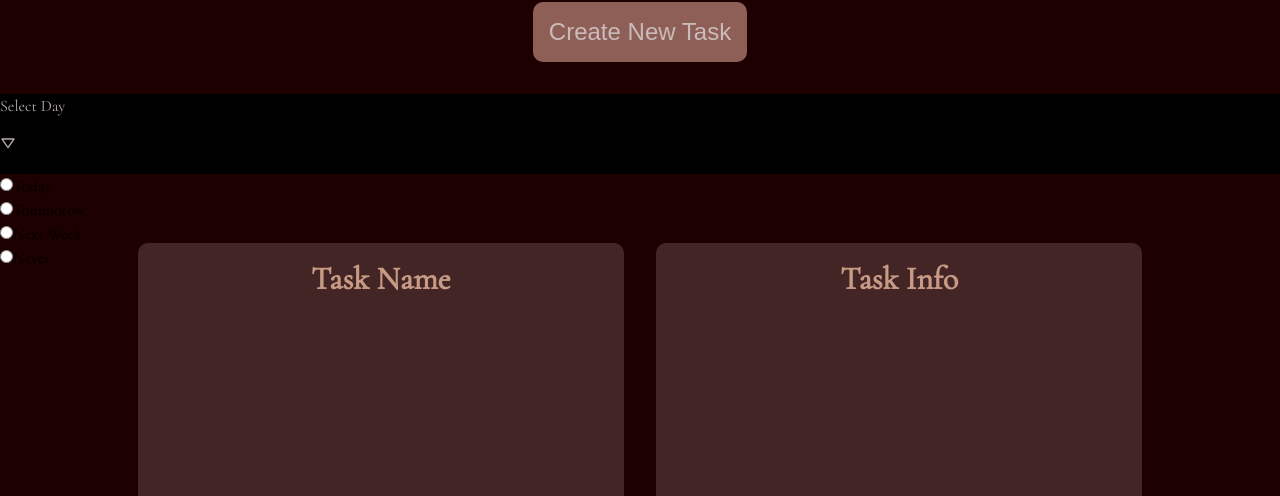
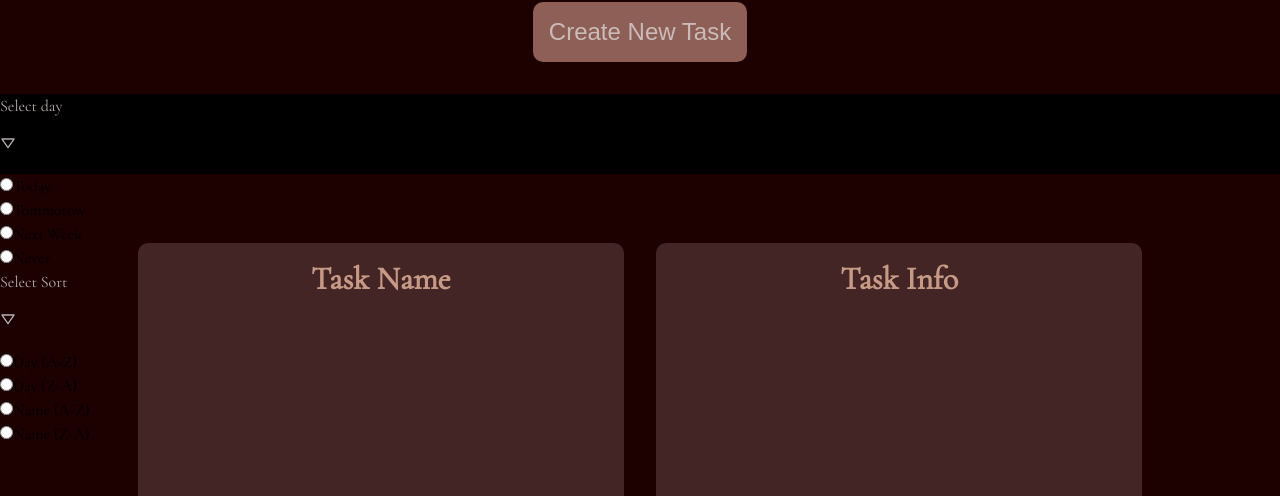
Before and after one commit to Ljusaj123/ToDo-List, a React (Create React App) app: page / in a window 1280 px wide. Shown: the part 182-678 px from the top of the page. Built offline with nearby package versions, Linux system fonts and the light colour scheme.

Commit message:
container for sorting

```diff
--- a/src/App.js
+++ b/src/App.js
@@ -4,6 +4,7 @@ import { BsGithub, BsInstagram, BsHeartFill } from "react-icons/bs";
 import { BiDownArrow, BiUpArrow } from "react-icons/bi";
 import PopupWindow from "./components/PopupWindow";
 import days from "./const/Days";
+import sortingList from "./const/SortingList";
 
 function App() {
   const localTodos = localStorage.getItem("tasks");
@@ -12,7 +13,10 @@ function App() {
     localTodos ? JSON.parse(localTodos) : []
   );
   const [singleTask, setSingleTask] = useState("");
-  const [selectValue, setSelectValue] = useState("Select Day");
+  const [selectValue, setSelectValue] = useState({
+    days: "Select day",
+    sort: "Select Sort",
+  });
   const [showDaysOptions, setShowDaysOptions] = useState(true);
 
   const handleDelete = () => {
@@ -29,9 +33,12 @@ function App() {
   };
 
   const handleOption = (e) => {
-    const name = e.target.children[1].innerHTML;
-    console.log(name);
-    setSelectValue(name);
+    const name = e.target.children[0].name;
+    const value = e.target.children[1].innerHTML;
+    setSelectValue({
+      ...selectValue,
+      [name]: value,
+    });
     const container = e.target.parentElement;
     container.classList.remove("active");
   };
@@ -58,7 +65,7 @@ function App() {
       <div className="filter-sort-container">
         <div className="filter-by-day-container">
           <div className="selected" onClick={handleSelect}>
-            <p>{selectValue}</p>
+            <p>{selectValue.days}</p>
             <p>{showDaysOptions ? <BiDownArrow /> : <BiUpArrow />}</p>
           </div>
           <div className="days-options-container">
@@ -72,7 +79,22 @@ function App() {
             })}
           </div>
         </div>
-        <div className="sort-container"></div>
+        <div className="sort-container">
+          <div className="selected" onClick={handleSelect}>
+            <p>{selectValue.sort}</p>
+            <p>{showDaysOptions ? <BiDownArrow /> : <BiUpArrow />}</p>
+          </div>
+          <div className="sort-options-container">
+            {sortingList.map((sort, index) => {
+              return (
+                <div className="day-option" onClick={handleOption} key={index}>
+                  <input type="radio" className="radio" id={sort} name="sort" />
+                  <label>{sort}</label>
+                </div>
+              );
+            })}
+          </div>
+        </div>
       </div>
       <main className="tasks-containers">
         <div className="task-name-container">
```
